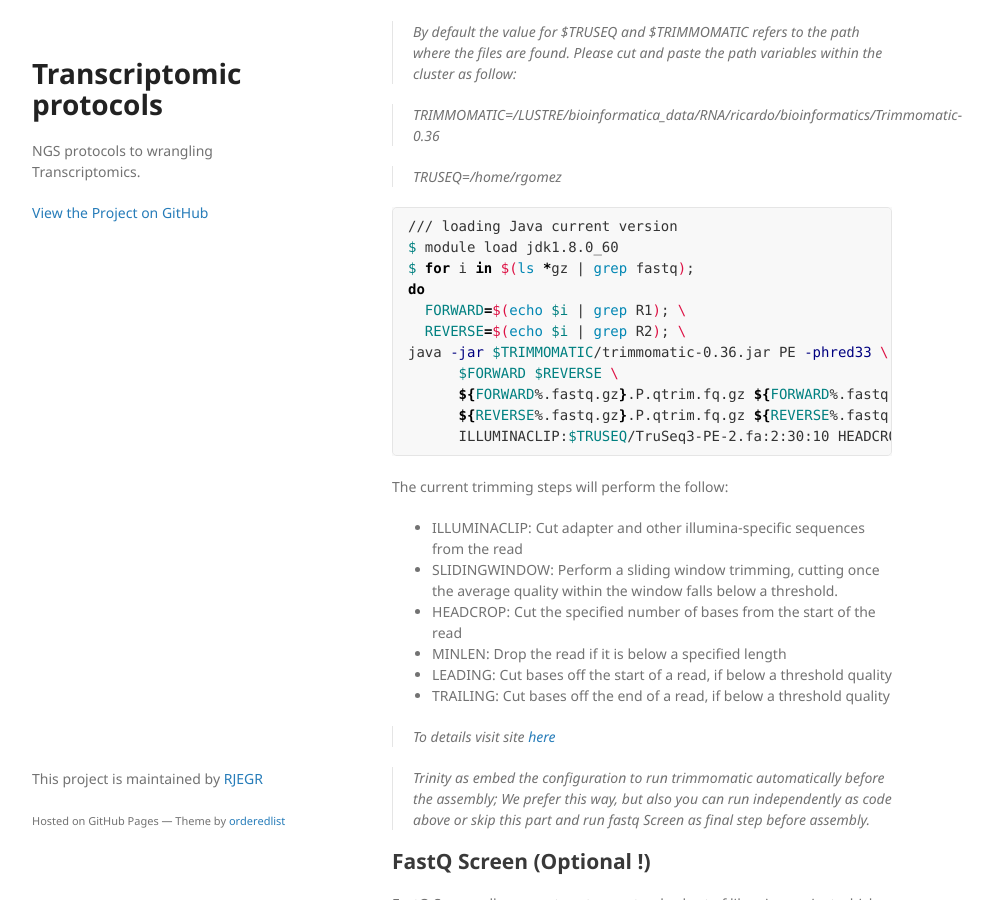
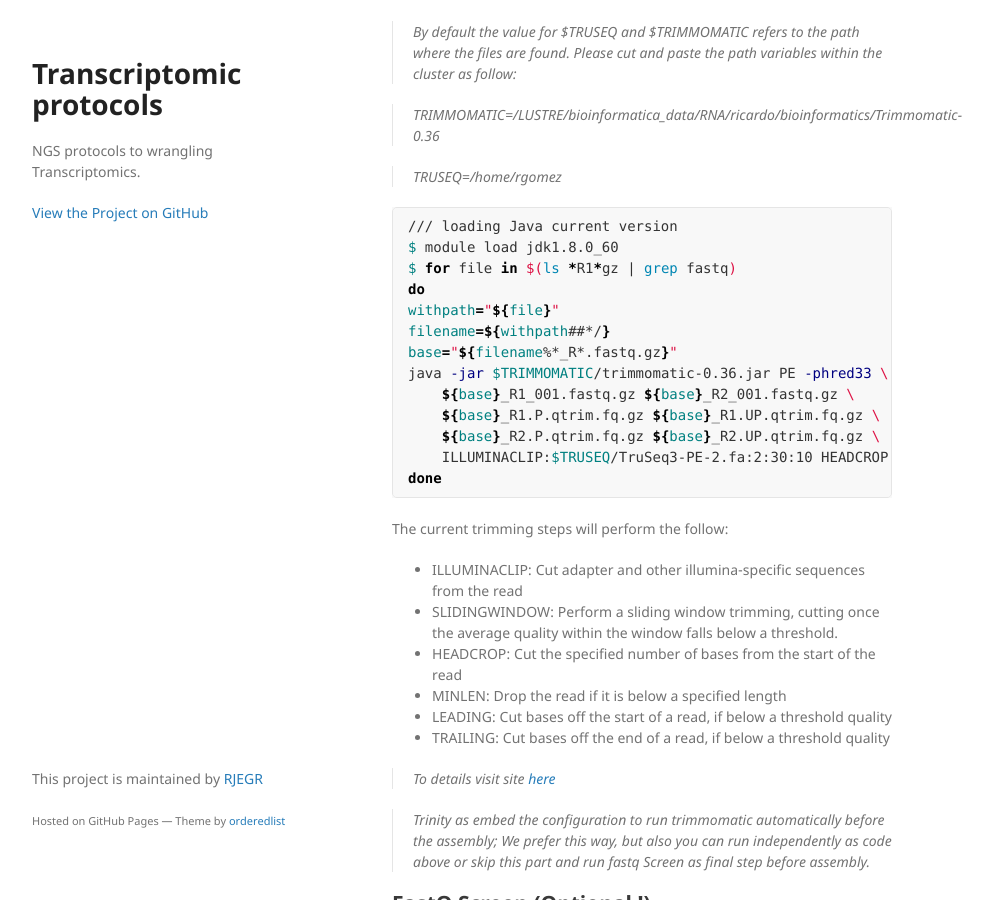
Before and after one commit to RJEGR/Transcriptomics, a Jekyll site: the page built from markdown/Processing.md, in a window 1280 px wide and 900 px high, scrolled down 1506 px. Shown: the whole window, without its empty margins (178-1164 px from the left). Built offline with Jekyll 4.4.1, drawn with Linux system fonts in a browser that asks for light colours.

Commit message:
trimmomatic fixed
done

````diff
--- a/markdown/Processing.md
+++ b/markdown/Processing.md
@@ -62,15 +62,17 @@ Trimmomatic performs a variety of useful trimming tasks for illumina paired-end
 ```shell
 /// loading Java current version
 $ module load jdk1.8.0_60
-$ for i in $(ls *gz | grep fastq);
+$ for file in $(ls *R1*gz | grep fastq)
 do
-  FORWARD=$(echo $i | grep R1); \
-  REVERSE=$(echo $i | grep R2); \
+withpath="${file}"
+filename=${withpath##*/}
+base="${filename%*_R*.fastq.gz}"
 java -jar $TRIMMOMATIC/trimmomatic-0.36.jar PE -phred33 \
-      $FORWARD $REVERSE \
-      ${FORWARD%.fastq.gz}.P.qtrim.fq.gz ${FORWARD%.fastq.gz}.UP.qtrim.fq.gz \
-      ${REVERSE%.fastq.gz}.P.qtrim.fq.gz ${REVERSE%.fastq.gz}.UP.qtrim.fq.gz \
-      ILLUMINACLIP:$TRUSEQ/TruSeq3-PE-2.fa:2:30:10 HEADCROP:5 SLIDINGWINDOW:4:15 MINLEN:36 LEADING:5 TRAILING:5
+    ${base}_R1_001.fastq.gz ${base}_R2_001.fastq.gz \
+    ${base}_R1.P.qtrim.fq.gz ${base}_R1.UP.qtrim.fq.gz \
+    ${base}_R2.P.qtrim.fq.gz ${base}_R2.UP.qtrim.fq.gz \
+    ILLUMINACLIP:$TRUSEQ/TruSeq3-PE-2.fa:2:30:10 HEADCROP:5 SLIDINGWINDOW:4:15 MINLEN:36 LEADING:5 TRAILING:5
+done
 ```
 
 The current trimming steps will perform the follow:
````
